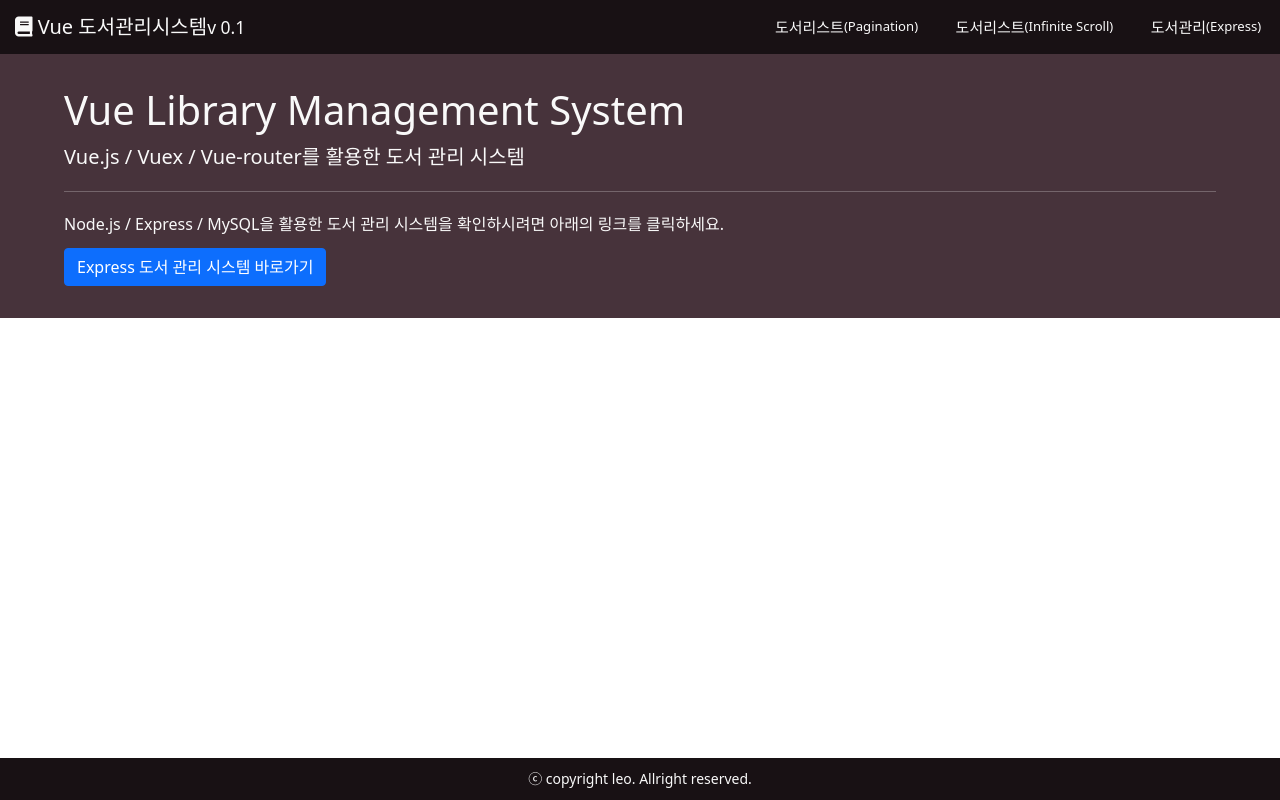
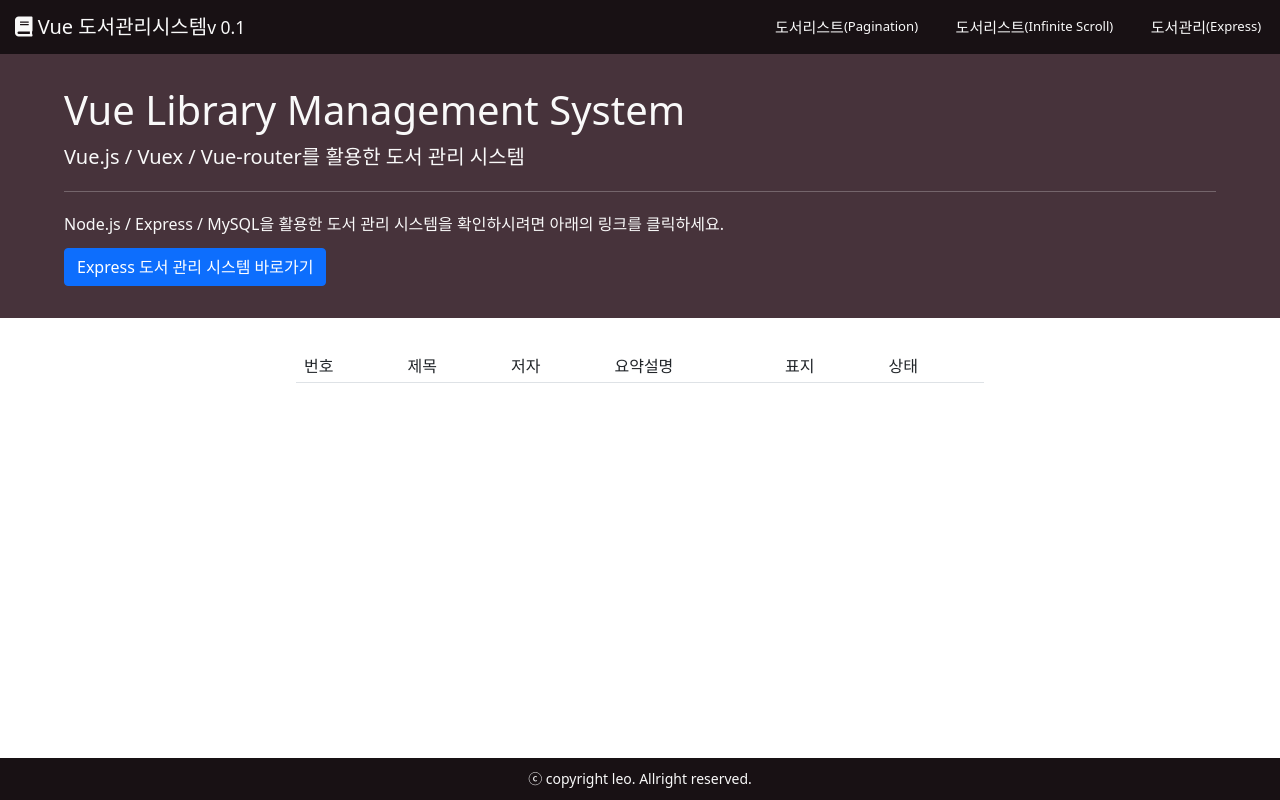
Before and after one commit to SangYong-Jeong/24-vue-book, a Vue app: page / in a window 1280 px wide. Built offline with nearby package versions, Linux system fonts and the light colour scheme; no server answers.

Commit message:
ListCp -> PagerCp로 naming 변경 및 TableCp 작업 중

```diff
--- a/src/assets/scss/_common.scss
+++ b/src/assets/scss/_common.scss
@@ -31,4 +31,5 @@ a:not(.btn) {
   width: 96%;
   max-width: 720px;
   margin: auto;
+  padding: 2em 1em;
 }
--- a/src/components/ListCp.vue
+++ b/src/components/PagerCp.vue
@@ -1,13 +1,16 @@
 <template>
-  <section class="wrapper list-wrapper"></section>
+  <section class="wrapper list-wrapper">
+    <TableCp />
+  </section>
 </template>
 
 <script>
 import { mapGetters } from "vuex";
+import TableCp from "./TableCp";
 
 export default {
-  name: "ListCp",
-  components: {},
+  name: "PagerCp",
+  components: { TableCp },
   computed: {
     ...mapGetters(["GET_BOOKS"]),
   },
--- /dev/null
+++ b/src/components/TableCp.vue
@@ -0,0 +1,28 @@
+<template>
+  <div class="tbl-wrap">
+    <!-- table -->
+    <table class="table">
+      <thead>
+        <tr>
+          <th>번호</th>
+          <th>제목</th>
+          <th>저자</th>
+          <th>요약설명</th>
+          <th>표지</th>
+          <th>상태</th>
+        </tr>
+      </thead>
+      <tbody></tbody>
+    </table>
+    <!-- Pager -->
+  </div>
+</template>
+
+<script>
+export default {};
+</script>
+
+<style lang="scss" scoped>
+.tbl-wrap {
+}
+</style>
--- a/src/views/List.vue
+++ b/src/views/List.vue
@@ -1,12 +1,12 @@
 <template>
-  <ListCp />
+  <PagerCp />
 </template>
 
 <script>
-import ListCp from "../components/ListCp";
+import PagerCp from "../components/PagerCp";
 
 export default {
-  name: "List",
-  components: { ListCp },
+  name: "Pager",
+  components: { PagerCp },
 };
 </script>
```
Also changed, not shown: src/components/ListsCp.vue (added).
